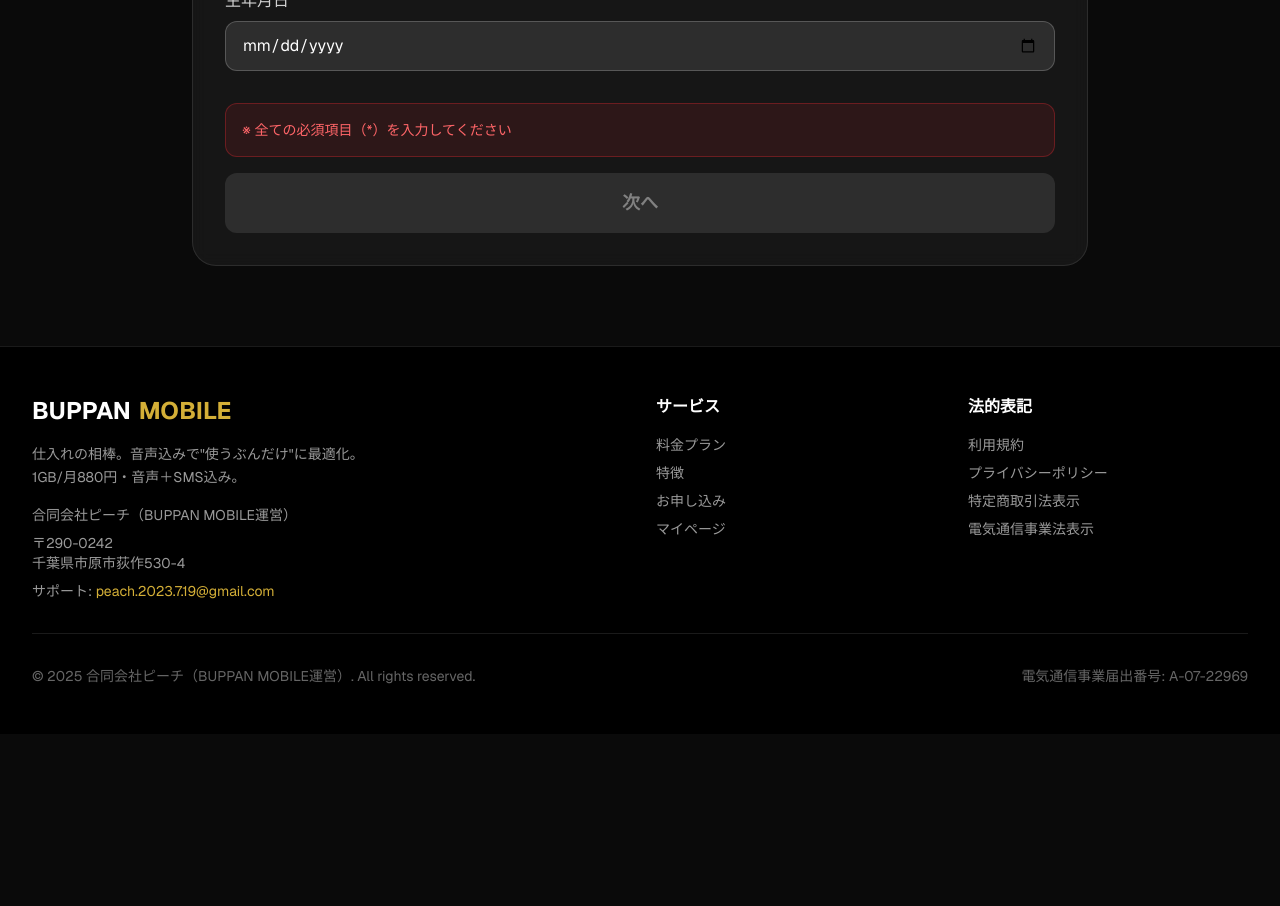
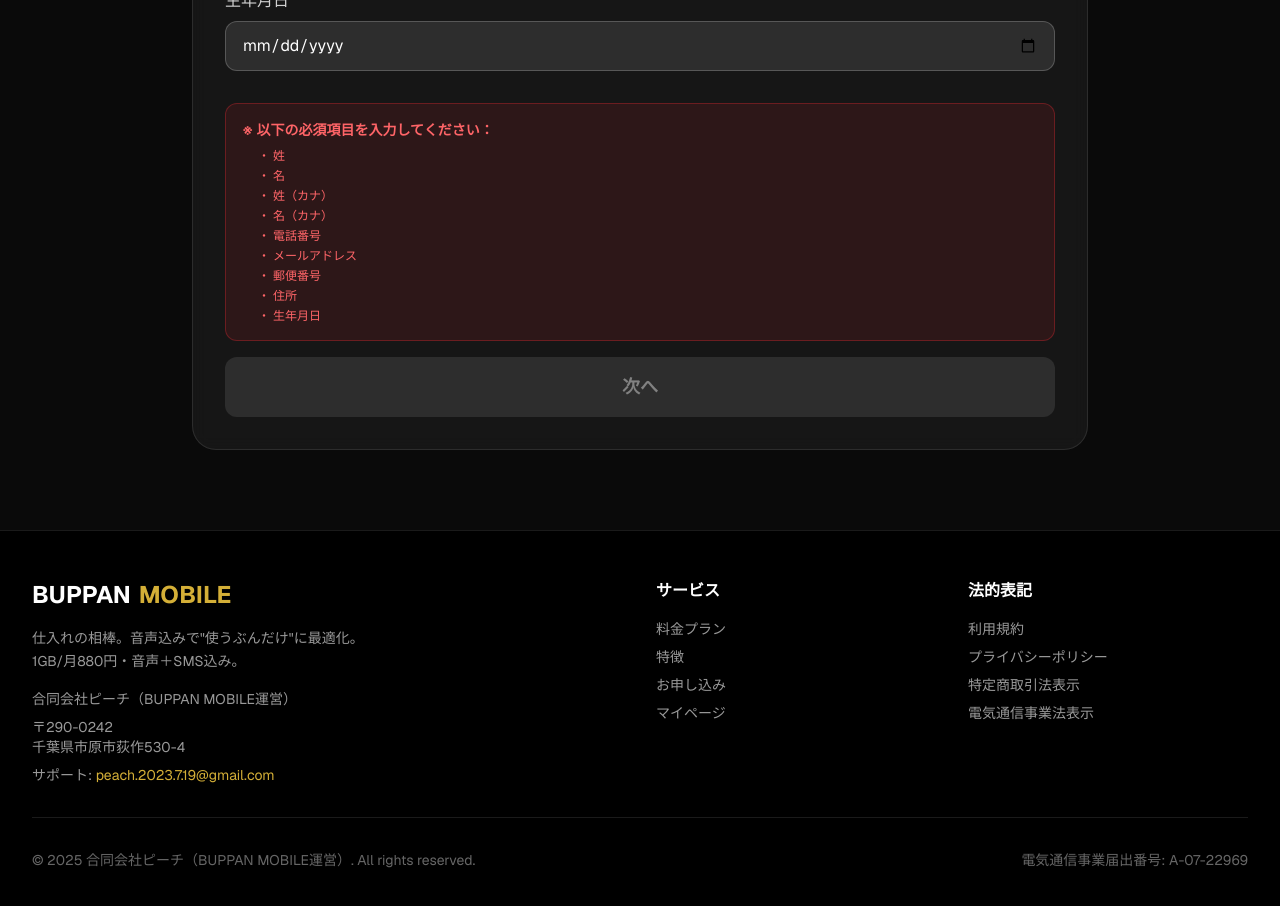
Before and after one commit to ibuibu8966/buppanmobile2, a Next.js app: page /apply in a window 1280 px wide. Shown: the part 1080-1986 px from the top of the page. Before the commit the page ends 1814 px from the top, so only its background shows below. Built offline with nearby package versions, Linux system fonts and the light colour scheme.

Commit message:
Improve: バリデーションエラーメッセージを詳細化

```diff
--- a/app/apply/page.tsx
+++ b/app/apply/page.tsx
@@ -689,9 +689,46 @@
                 <div className="mt-8">
                   {!isStep1Valid() && (
                     <div className="mb-4 p-4 bg-red-500/10 border border-red-500/30 rounded-xl">
-                      <p className="text-red-400 text-sm">
-                        ※ 全ての必須項目（*）を入力してください
+                      <p className="text-red-400 text-sm font-bold mb-2">
+                        ※ 以下の必須項目を入力してください：
                       </p>
+                      <ul className="text-red-400 text-xs space-y-1 ml-4">
+                        {formData.applicantType === 'individual' ? (
+                          <>
+                            {!formData.lastName && <li>・ 姓</li>}
+                            {!formData.firstName && <li>・ 名</li>}
+                            {!formData.lastNameKana && <li>・ 姓（カナ）</li>}
+                            {!formData.firstNameKana && <li>・ 名（カナ）</li>}
+                            {!formData.phone && <li>・ 電話番号</li>}
+                            {!formData.email && <li>・ メールアドレス</li>}
+                            {!formData.postalCode && <li>・ 郵便番号</li>}
+                            {!formData.address && <li>・ 住所</li>}
+                            {!formData.dateOfBirth && <li>・ 生年月日</li>}
+                          </>
+                        ) : (
+                          <>
+                            {!formData.companyName && <li>・ 会社名</li>}
+                            {!formData.companyNameKana && <li>・ 会社名（カナ）</li>}
+                            {!formData.corporateNumber && <li>・ 法人番号</li>}
+                            {!formData.establishedDate && <li>・ 設立年月日</li>}
+                            {!formData.phone && <li>・ 電話番号</li>}
+                            {!formData.email && <li>・ メールアドレス</li>}
+                            {!formData.representativeLastName && <li>・ 代表者姓</li>}
+                            {!formData.representativeFirstName && <li>・ 代表者名</li>}
+                            {!formData.representativeLastNameKana && <li>・ 代表者姓（カナ）</li>}
+                            {!formData.representativeFirstNameKana && <li>・ 代表者名（カナ）</li>}
+                            {!formData.representativeBirthDate && <li>・ 代表者生年月日</li>}
+                            {!formData.representativePostalCode && <li>・ 代表者郵便番号</li>}
+                            {!formData.representativeAddress && <li>・ 代表者住所</li>}
+                            {!formData.contactLastName && <li>・ 担当者姓</li>}
+                            {!formData.contactFirstName && <li>・ 担当者名</li>}
+                            {!formData.contactLastNameKana && <li>・ 担当者姓（カナ）</li>}
+                            {!formData.contactFirstNameKana && <li>・ 担当者名（カナ）</li>}
+                            {!formData.postalCode && <li>・ 郵便番号</li>}
+                            {!formData.address && <li>・ 住所</li>}
+                          </>
+                        )}
+                      </ul>
                     </div>
                   )}
                   <button
```
